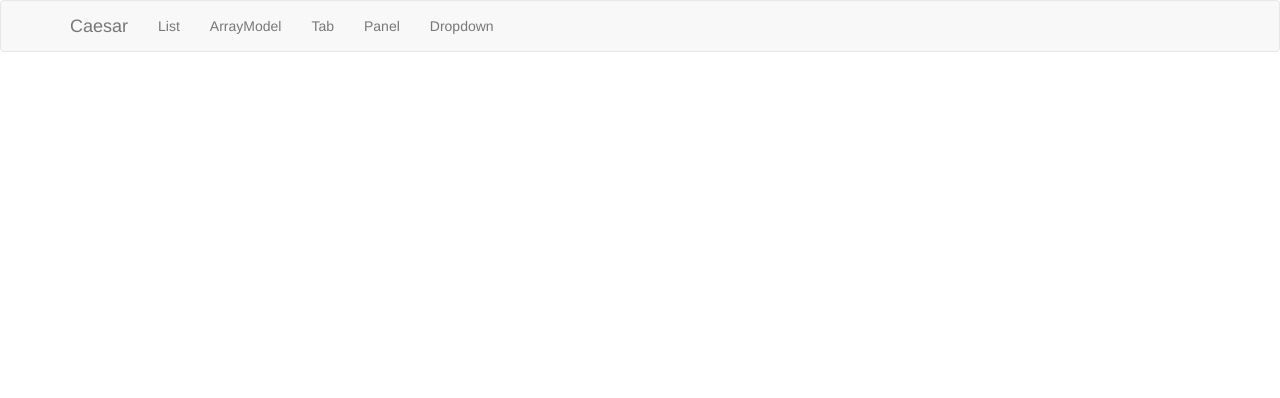
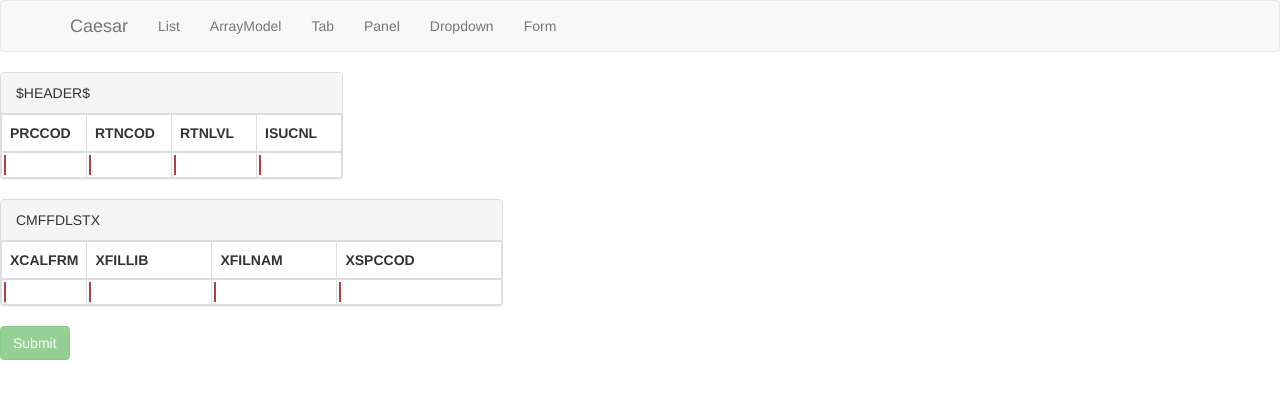
Before and after one commit to smalnote/caesar, an Angular app: page /form in a window 1280 px wide. Before the commit this address led to /. Shown: the top 398 px of the page. Built offline with nearby package versions, Linux system fonts and the light colour scheme.

Commit message:
add form

```diff
--- a/package.json
+++ b/package.json
@@ -4,7 +4,7 @@
   "license": "MIT",
   "scripts": {
     "ng": "ng",
-    "start": "ng serve --port 4400 --proxy-config proxy.config.json",
+    "start": "ng serve --port=10040",
     "build": "ng build",
     "test": "ng test",
     "lint": "ng lint",
--- a/src/app/app.component.html
+++ b/src/app/app.component.html
@@ -20,6 +20,9 @@
         <li [class.active]="activeTab == 'dropdown'" myHighlight (click)="activeTab = 'dropdown'">
           <a routerLink="/dropdown">Dropdown<span class="sr-only">(current)</span></a>
         </li>
+        <li [class.active]="activeTab == 'form'" myHighlight (click)="activeTab = 'form'">
+          <a routerLink="/form">Form<span class="sr-only">(current)</span></a>
+        </li>
       </ul>
     </div>
   </div>
--- /dev/null
+++ b/src/app/form/form.component.css
@@ -0,0 +1,51 @@
+.table {
+  width: auto;
+}
+
+.table>tbody>tr>td,
+.table>tfoot>tr>td,
+.table>thead>tr>td {
+  padding: 2px;
+}
+
+input {
+  padding: 0;
+  width: 80px;
+}
+
+.ng-valid[required],
+.ng-valid.required {
+  border: 0;
+  border-left: 2px solid #41A947;
+  /* green */
+}
+
+.ng-invalid:not(form) {
+  border: 0;
+  border-left: 2px solid #a94442;
+  /* red */
+}
+
+.panel {
+  width: max-content;
+}
+
+.panel-body {
+  padding: 0;
+}
+
+.table {
+  margin: 0;
+}
+
+.width80 {
+  width: 80px;
+}
+
+.width120 {
+  width: 120px;
+}
+
+.width160 {
+  width: 160px;
+}
--- /dev/null
+++ b/src/app/form/form.component.html
@@ -0,0 +1,49 @@
+<form *ngIf="model" (ngSubmit)="onSubmit()" #thisForm="ngForm">
+
+  <div id="header" class="panel panel-default">
+    <div class="panel-heading">{{model.header.itfNam}}</div>
+    <div id="interfaces" class="panel-body">
+      <table class="table table-bordered table-hover">
+        <thead>
+          <tr>
+            <th *ngFor="let field of model.header.itfFed">{{field.fedNam}}</th>
+          </tr>
+        </thead>
+        <tbody>
+          <tr>
+            <td *ngFor="let field of model.header.itfFed">
+              <input required type="text" [name]="field.fedNam" [(ngModel)]="field.fedVal" [class.width80]="field.fedLen >= 0 && field.fedLen <= 8" [class.width120]="field.fedLen > 8 && field.fedLen <= 16" [class.width160]="field.fedLen > 16">
+            </td>
+          </tr>
+        </tbody>
+      </table>
+    </div>
+  </div>
+
+  <div *ngFor="let interfs of model.interfaces" class="panel panel-default">
+    <div class="panel-heading" *ngIf="interfs && interfs.length > 0">{{interfs[0].itfNam}}</div>
+    <div class="panel-body">
+      <table class="table table-bordered table-hover">
+        <thead>
+          <tr *ngIf="interfs && interfs.length > 0">
+            <th *ngFor="let field of interfs[0].itfFed">{{field.fedNam}}</th>
+          </tr>
+        </thead>
+        <tbody>
+          <tr *ngFor="let interf of interfs">
+            <td *ngFor="let field of interf.itfFed">
+              <input required type="text" [name]="field.fedNam" [(ngModel)]="field.fedVal" [class.width80]="field.fedLen >= 0 && field.fedLen <= 8" [class.width120]="field.fedLen > 8 && field.fedLen <= 16" [class.width160]="field.fedLen > 16">
+            </td>
+          </tr>
+        </tbody>
+      </table>
+      <div class="panel-body">
+      </div>
+    </div>
+  </div>
+
+  <button type="submit" class="btn btn-success" [disabled]="!thisForm.form.valid">Submit</button>
+
+  <p>{{message}}</p>
+
+</form>
--- /dev/null
+++ b/src/app/form/form.component.ts
@@ -0,0 +1,93 @@
+import { Component, OnInit } from '@angular/core';
+
+@Component({
+  selector: 'app-form',
+  templateUrl: './form.component.html',
+  styleUrls: ['./form.component.css']
+})
+export class FormComponent implements OnInit {
+
+  model: Pack;
+  message: string;
+
+  constructor() { }
+
+  ngOnInit() {
+    this.model = new Pack(this.newHeader());
+    let xs = [];
+    xs.push(this.newX());
+    this.model.interfaces.push(xs);
+  }
+
+  onSubmit() {
+    this.message = 'submitted';
+  }
+
+  newHeader(): Interface {
+    let header = new Interface('$HEADER$');
+    header.itfFed.push(new Field('PRCCOD', 'A', 8));
+    header.itfFed.push(new Field('RTNCOD', 'A', 7));
+    header.itfFed.push(new Field('RTNLVL', 'S', 2));
+    header.itfFed.push(new Field('ISUCNL', 'A', 3));
+    return header;
+  }
+
+  newX(): Interface {
+    let x = new Interface('CMFFDLSTX');
+    x.itfFed.push(new Field('XCALFRM', 'A', 3));
+    x.itfFed.push(new Field('XFILLIB', 'A', 10));
+    x.itfFed.push(new Field('XFILNAM', 'A', 10));
+    x.itfFed.push(new Field('XSPCCOD', 'O', 80));
+    return x;
+  }
+
+}
+
+class Pack {
+  header: Interface;
+  interfaces: Array<Array<Interface>>;
+
+  constructor(
+    header: Interface = null,
+    interfaces: Array<Array<Interface>> = []
+  ) {
+    this.header = header;
+    this.interfaces = interfaces;
+  }
+}
+
+class Interface {
+  itfNam: string;
+  itfFed: Array<Field>;
+  constructor(
+    itfNam: string,
+    itfFed: Array<Field> = []
+  ) {
+    this.itfNam = itfNam;
+    this.itfFed = itfFed;
+  }
+}
+
+class Field {
+  fedNam: string;
+  fedTyp: string;
+  fedLen: number;
+  fedDec: number;
+  fedRmk: string;
+  fedVal?: string;
+  constructor(
+    fedNam: string,
+    fedTyp: string,
+    fedLen: number,
+    fedDec: number = 0,
+    fedRmk: string = null,
+    fedVal?: string
+  ) {
+    this.fedNam = fedNam;
+    this.fedTyp = fedTyp;
+    this.fedLen = fedLen;
+    this.fedDec = fedDec;
+    this.fedRmk = fedRmk;
+    if (fedVal) { this.fedVal = fedVal; }
+  }
+}
```
Also changed, not shown: src/app/app.module.ts (+7 -1 lines), 1 other file (tests, documents, lock files or other folders).
